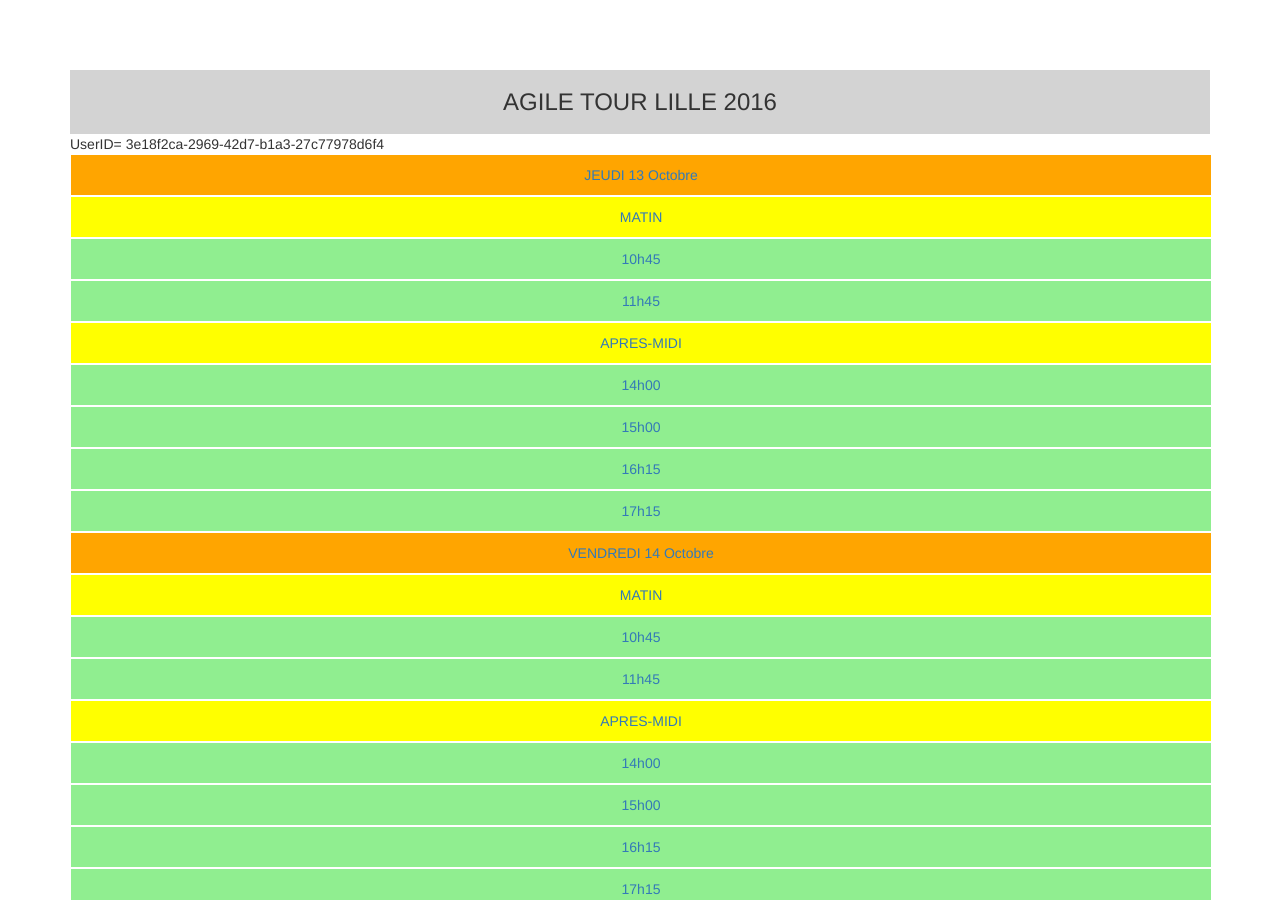
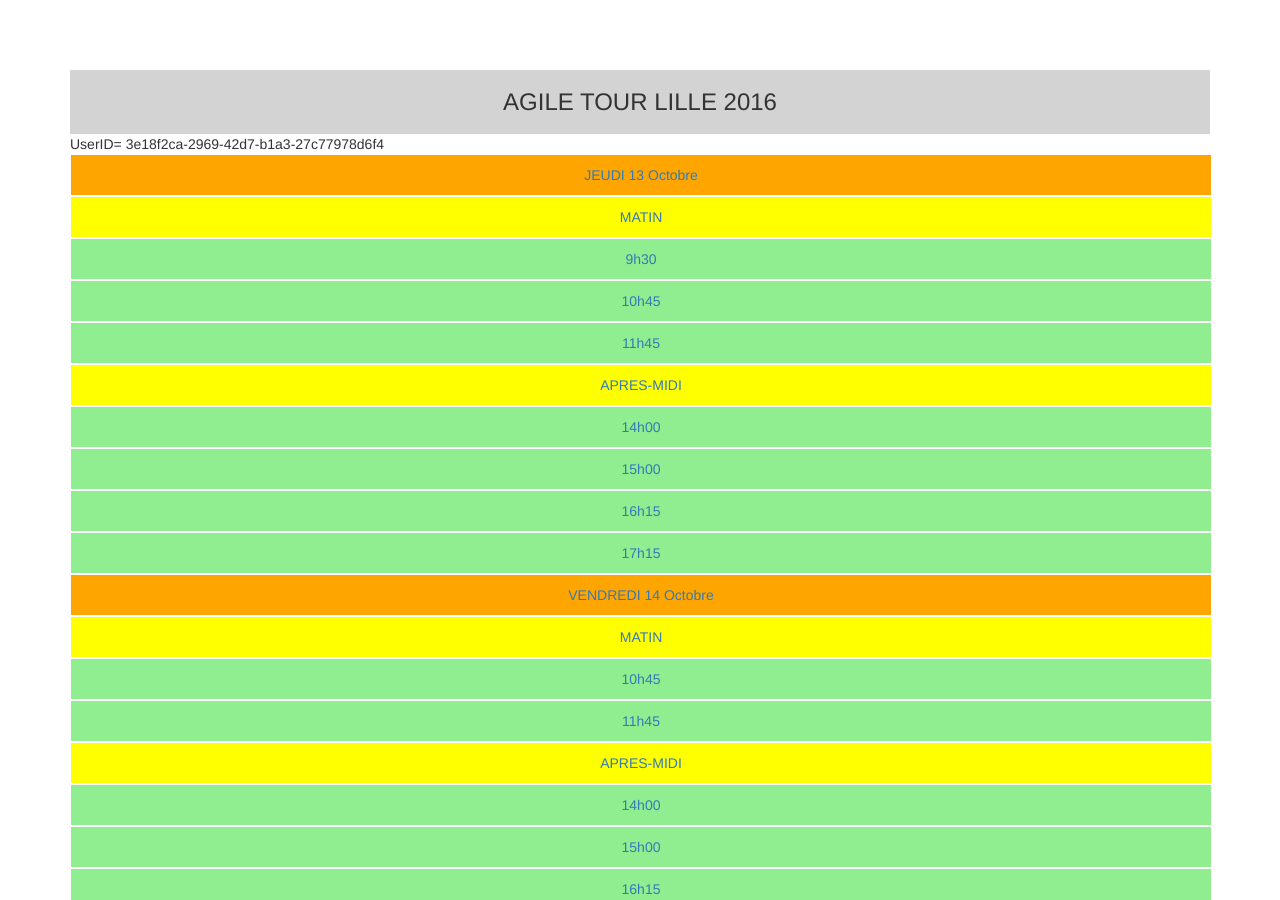
Before and after one commit to jak78/agile-tour-lille-2017, a Jekyll site: the page built from 00-conflike.html, in a window 1280 px wide and 900 px high. Built offline with Jekyll 4.4.1, drawn with Linux system fonts in a browser that asks for light colours; nearby versions of some CDN libraries.

Commit message:
add 9h30 choice on menu (first page)

```diff
--- a/00-conflike.html
+++ b/00-conflike.html
@@ -103,12 +103,15 @@
   <div><span>UserID= </span><span id="userid">?</span></div>
 
   <div class="row">
-    <!-- 13 Octobre -->
-    <div id="demo-12-col" class="col-xs-12" style="margin:1px">
+     <!-- 13 Octobre -->
+     <div id="demo-12-col" class="col-xs-12" style="margin:1px">
           <a class="col-xs-12" href="/conflike/#13_octobre" style="padding:10px;text-align:center;background-color:orange;text-decoration:none">JEUDI 13 Octobre</a>
      </div>
       <div id="demo-12-col" class="col-xs-12" style="margin:1px">
-          <a class="col-xs-12" href="/conflike/#13_octobre_09h30" style="padding:10px;text-align:center;background-color:yellow;text-decoration:none">MATIN</a>
+          <a class="col-xs-12" href="/conflike/#13_octobre_08h15" style="padding:10px;text-align:center;background-color:yellow;text-decoration:none">MATIN</a>
+     </div>
+      <div id="demo-12-col" class="col-xs-12" style="margin:1px">
+          <a class="col-xs-12" href="/conflike/#13_octobre_09h30" style="padding:10px;text-align:center;background-color:lightgreen;text-decoration:none">9h30</a>
      </div>
       <div id="demo-12-col" class="col-xs-12" style="margin:1px">
           <a class="col-xs-12" href="/conflike/#13_octobre_10h45" style="padding:10px;text-align:center;background-color:lightgreen;text-decoration:none">10h45</a>
```
